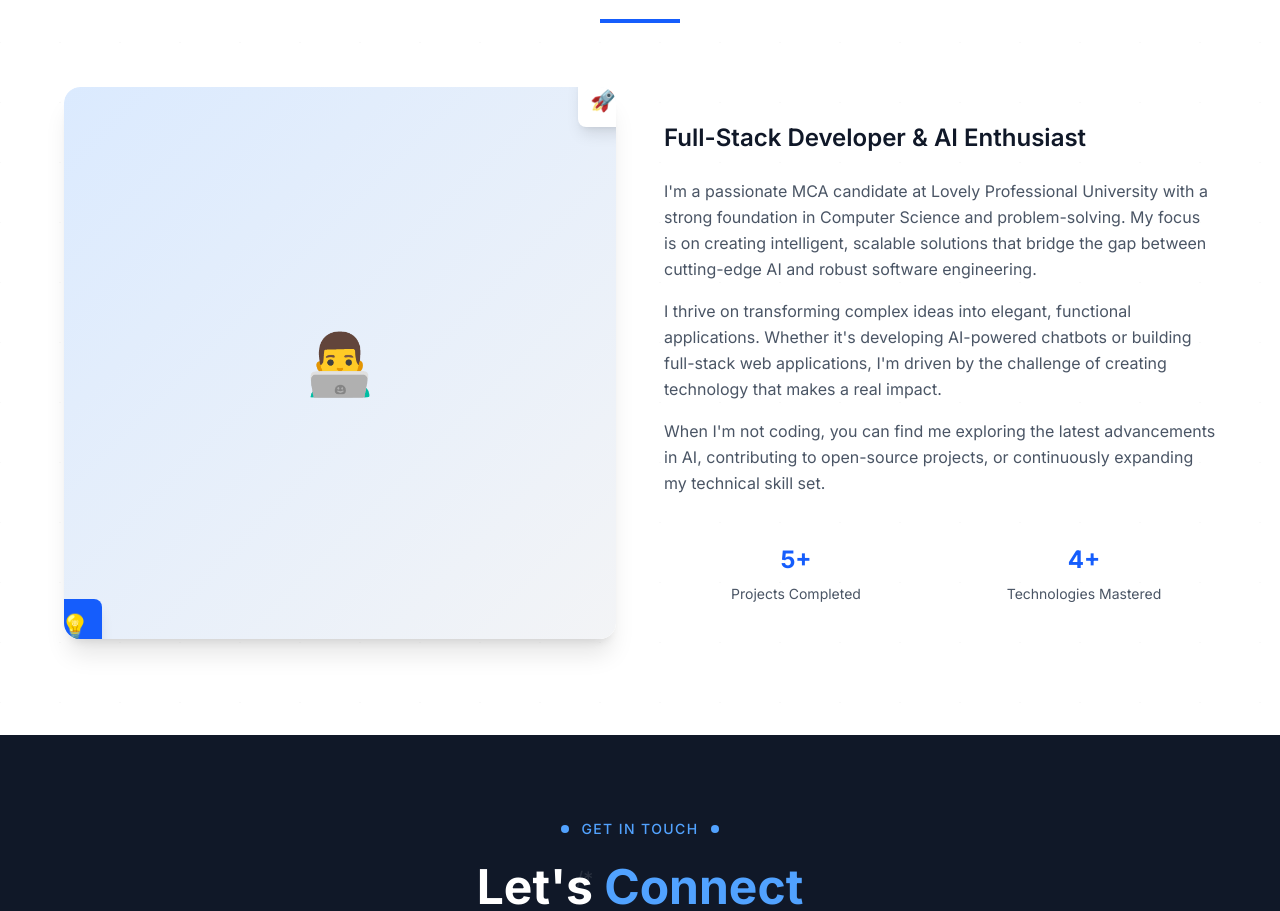
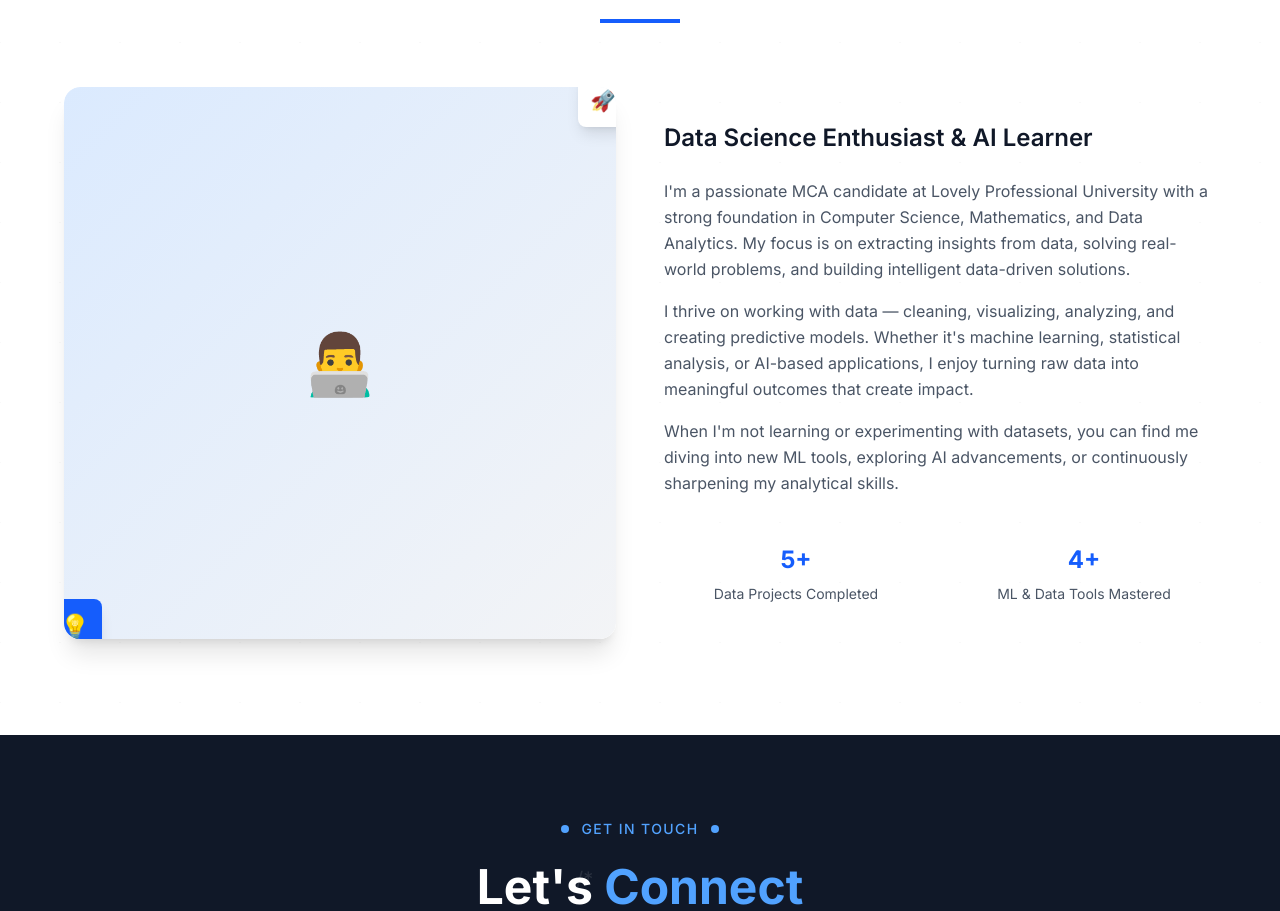
Before and after one commit to isha1946/Portfolio, a Next.js app: page / in a window 1280 px wide. Shown: the part 5514-6425 px from the top of the page. Built offline with nearby package versions, Linux system fonts and the light colour scheme.

Commit message:
Update About.tsx

```diff
--- a/src/components/About.tsx
+++ b/src/components/About.tsx
@@ -87,7 +87,7 @@ export default function About() {
               animate={isInView ? { opacity: 1 } : {}}
               transition={{ delay: 0.6 }}
             >
-              Full-Stack Developer & AI Enthusiast
+              Data Science Enthusiast & AI Learner
             </motion.h3>
 
             <motion.div
@@ -98,19 +98,19 @@ export default function About() {
             >
               <p>
                 I&apos;m a passionate MCA candidate at Lovely Professional University with a strong foundation in
-                Computer Science and problem-solving. My focus is on creating intelligent, scalable solutions
-                that bridge the gap between cutting-edge AI and robust software engineering.
+                Computer Science, Mathematics, and Data Analytics. My focus is on extracting insights from data,
+                solving real-world problems, and building intelligent data-driven solutions.
               </p>
 
               <p>
-                I thrive on transforming complex ideas into elegant, functional applications. Whether it&apos;s
-                developing AI-powered chatbots or building full-stack web applications, I&apos;m driven by the
-                challenge of creating technology that makes a real impact.
+                I thrive on working with data — cleaning, visualizing, analyzing, and creating predictive models.
+                Whether it&apos;s machine learning, statistical analysis, or AI-based applications, I enjoy turning raw
+                data into meaningful outcomes that create impact.
               </p>
 
               <p>
-                When I&apos;m not coding, you can find me exploring the latest advancements in AI, contributing to
-                open-source projects, or continuously expanding my technical skill set.
+                When I&apos;m not learning or experimenting with datasets, you can find me diving into new ML tools,
+                exploring AI advancements, or continuously sharpening my analytical skills.
               </p>
             </motion.div>
 
@@ -121,7 +121,7 @@ export default function About() {
               animate={isInView ? { opacity: 1 } : {}}
               transition={{ delay: 1 }}
             >
-              <div className="text-center">
+              <div class="text-center">
                 <motion.div
                   className="text-2xl font-bold text-blue-600 mb-2"
                   initial={{ scale: 0 }}
@@ -130,7 +130,7 @@ export default function About() {
                 >
                   5+
                 </motion.div>
-                <div className="text-sm text-gray-600">Projects Completed</div>
+                <div className="text-sm text-gray-600">Data Projects Completed</div>
               </div>
 
               <div className="text-center">
@@ -142,7 +142,7 @@ export default function About() {
                 >
                   4+
                 </motion.div>
-                <div className="text-sm text-gray-600">Technologies Mastered</div>
+                <div className="text-sm text-gray-600">ML & Data Tools Mastered</div>
               </div>
             </motion.div>
           </motion.div>
```
